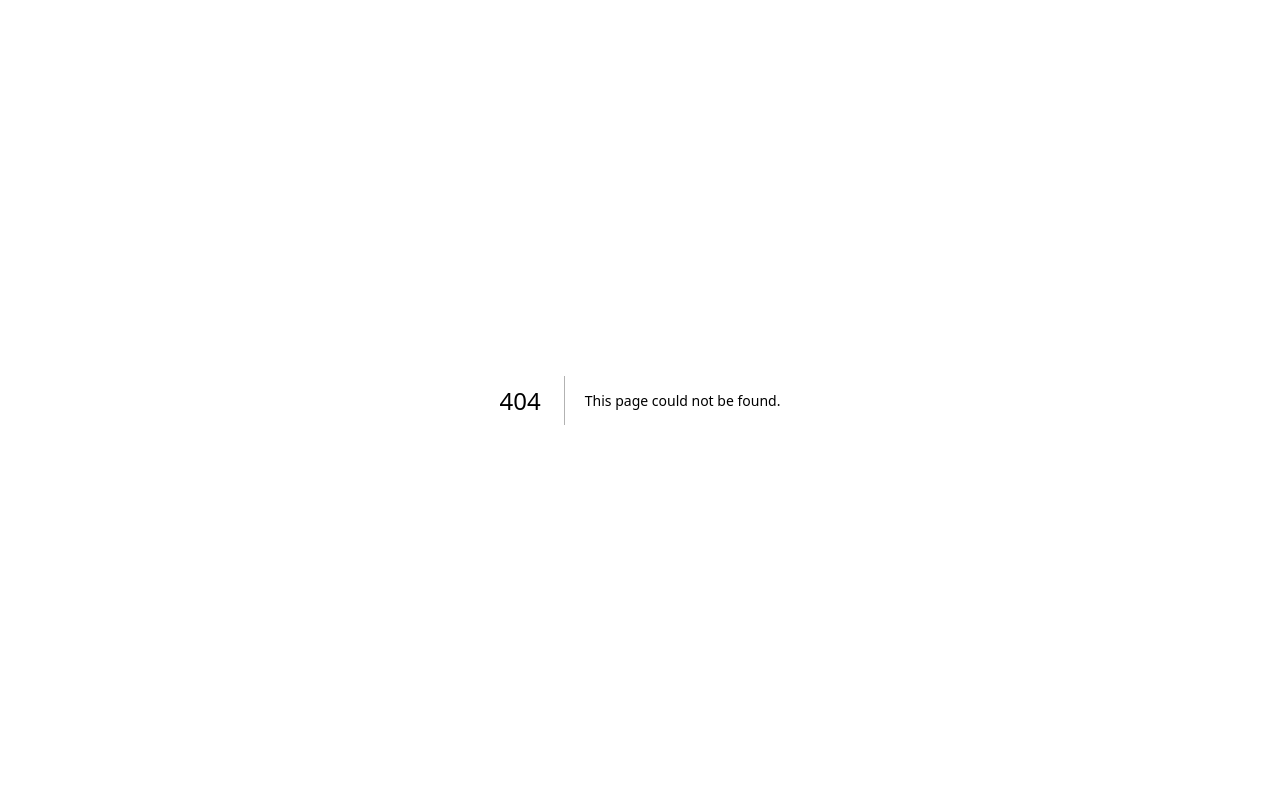
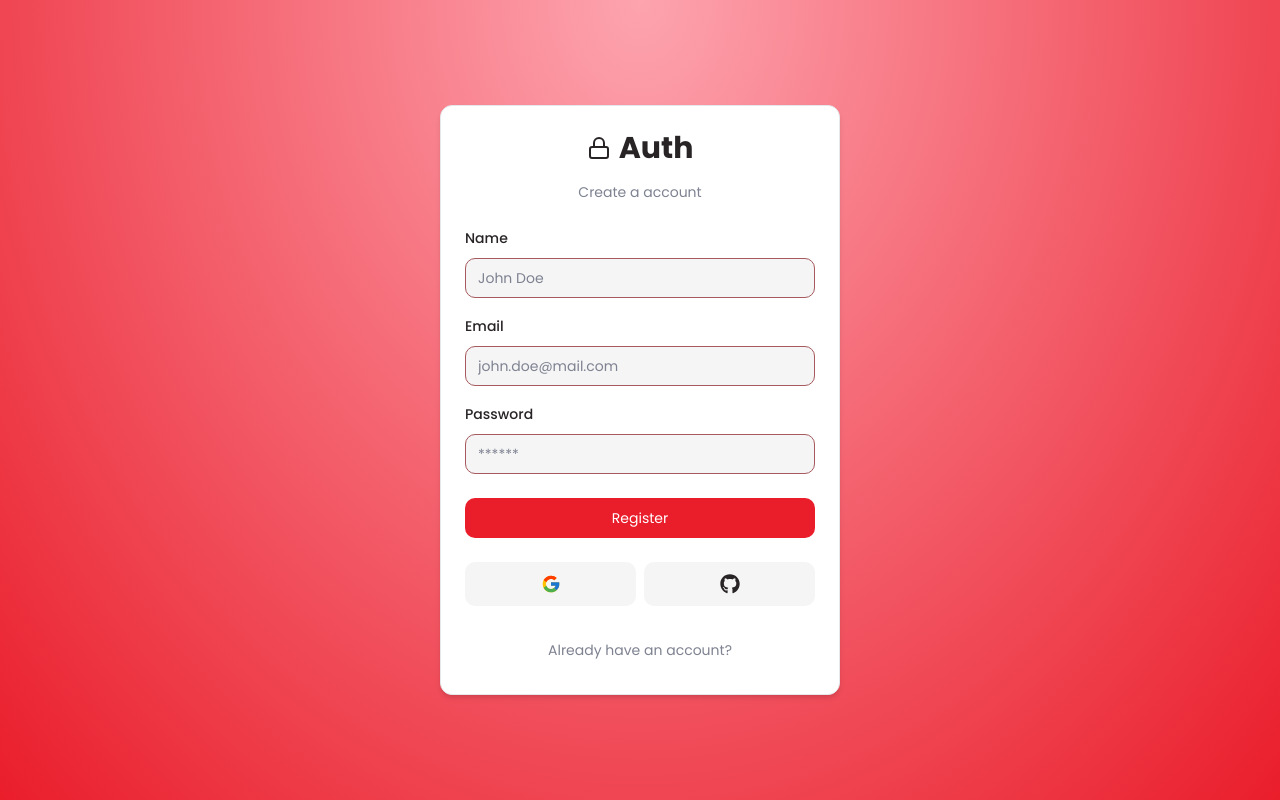
Before and after one commit to jrneliodias/fsw-foods, a Next.js app: page /auth/register in a window 1280 px wide. Before the commit this address had no page. Built offline with nearby package versions, Linux system fonts and the light colour scheme.

Commit message:
feat: create the register components

```diff
--- /dev/null
+++ b/app/_actions/register.ts
@@ -0,0 +1,12 @@
+"use server";
+
+import { RegisterSchema } from "@/schemas";
+import { z } from "zod";
+
+export const register = async (values: z.infer<typeof RegisterSchema>) => {
+  const validatedFields = RegisterSchema.safeParse(values);
+  if (!validatedFields.success) {
+    return { error: "Invalid fields." };
+  }
+  return { sucess: "Email and password are valid" };
+};
--- a/app/auth/_components/card-wrapper.tsx
+++ b/app/auth/_components/card-wrapper.tsx
@@ -36,7 +36,7 @@
           <Social />
         </CardFooter>
       )}
-      <CardFooter>
+      <CardFooter className="flex justify-center">
         <BackButton label={backButtonLabel} href={backButtonHref} />
       </CardFooter>
     </Card>
--- /dev/null
+++ b/app/auth/_components/register-form.tsx
@@ -0,0 +1,141 @@
+"use client";
+
+import { useForm } from "react-hook-form";
+import CardWrapper from "./card-wrapper";
+import { z } from "zod";
+import { RegisterSchema } from "@/schemas";
+import { zodResolver } from "@hookform/resolvers/zod";
+import {
+  Form,
+  FormControl,
+  FormField,
+  FormItem,
+  FormLabel,
+  FormMessage,
+} from "@/app/_components/ui/form";
+import { Input } from "@/app/_components/ui/input";
+import { Button } from "@/app/_components/ui/button";
+import FormError from "./form-error";
+import FormSucess from "./form-sucess";
+import { register } from "@/app/_actions/register";
+import { useState, useTransition } from "react";
+
+const RegisterForm = () => {
+  const [sucess, setSucess] = useState<string | undefined>("");
+  const [error, setError] = useState<string | undefined>("");
+  const [isPeding, startTransition] = useTransition();
+
+  const form = useForm<z.infer<typeof RegisterSchema>>({
+    resolver: zodResolver(RegisterSchema),
+    defaultValues: {
+      email: "",
+      password: "",
+      name: "",
+    },
+  });
+
+  const onSubmit = (data: z.infer<typeof RegisterSchema>) => {
+    startTransition(() => {
+      register(data).then((response) => {
+        setError(response.error);
+        setSucess(response.sucess);
+      });
+    });
+  };
+  return (
+    <CardWrapper
+      headerLabel="Create a account"
+      backButtonLabel="Already have an account?"
+      backButtonHref="/auth/login"
+      showSocial
+    >
+      <Form {...form}>
+        <form onSubmit={form.handleSubmit(onSubmit)} className="space-y-6">
+          <div className="space-y-4">
+            <FormField
+              control={form.control}
+              name="name"
+              render={({ field }) => (
+                <FormItem>
+                  <FormLabel
+                    className="block text-sm font-medium leading-6"
+                    htmlFor="name"
+                  >
+                    Name
+                  </FormLabel>
+                  <FormControl>
+                    <Input
+                      {...field}
+                      disabled={isPeding}
+                      type="name"
+                      placeholder="John Doe"
+                    />
+                  </FormControl>
+                  <FormMessage />
+                </FormItem>
+              )}
+            />
+            <FormField
+              control={form.control}
+              name="email"
+              render={({ field }) => (
+                <FormItem>
+                  <FormLabel
+                    className="block text-sm font-medium leading-6"
+                    htmlFor="email"
+                  >
+                    Email
+                  </FormLabel>
+                  <FormControl>
+                    <Input
+                      {...field}
+                      disabled={isPeding}
+                      type="email"
+                      placeholder="john.doe@mail.com"
+                    />
+                  </FormControl>
+                  <FormMessage />
+                </FormItem>
+              )}
+            />
+            <FormField
+              control={form.control}
+              name="password"
+              render={({ field }) => (
+                <FormItem>
+                  <FormLabel
+                    className="block text-sm font-medium leading-6"
+                    htmlFor="password"
+                  >
+                    Password
+                  </FormLabel>
+                  <FormControl>
+                    <Input
+                      {...field}
+                      disabled={isPeding}
+                      type="password"
+                      placeholder="******"
+                    />
+                  </FormControl>
+                  <FormMessage />
+                </FormItem>
+              )}
+            />
+          </div>
+          <FormError message={error ?? ""} />
+          <FormSucess message={sucess ?? ""} />
+          <Button
+            variant={"default"}
+            type="submit"
+            className="w-full font-normal"
+            disabled={isPeding}
+          >
+            Register
+          </Button>
+        </form>
+      </Form>
+    </CardWrapper>
+  );
+};
+
+export default RegisterForm;
--- a/app/auth/login/page.tsx
+++ b/app/auth/login/page.tsx
@@ -1,5 +1,5 @@
 import React from "react";
-import LoginForm from "../_components/login-form";
+import LoginForm from "@/app/auth/_components/login-form";
 
 const LoginPage = () => {
   return <LoginForm />;
--- /dev/null
+++ b/app/auth/register/page.tsx
@@ -0,0 +1,8 @@
+import React from "react";
+import RegisterForm from "@/app/auth/_components/register-form";
+
+const RegisterPage = () => {
+  return <RegisterForm />;
+};
+
+export default RegisterPage;
--- a/schemas/index.ts
+++ b/schemas/index.ts
@@ -6,8 +6,11 @@
 });
 
 export const RegisterSchema = z.object({
-  email: z.string().email(),
-  password: z.string(),
-  name: z.string(),
-  confirmPassword: z.string(),
+  email: z.string().email({
+    message: "The email is required.",
+  }),
+  password: z.string().min(6, {
+    message: "The password must be at least 6 characters long.",
+  }),
+  name: z.string().min(1, { message: "The name is required." }),
 });
```
